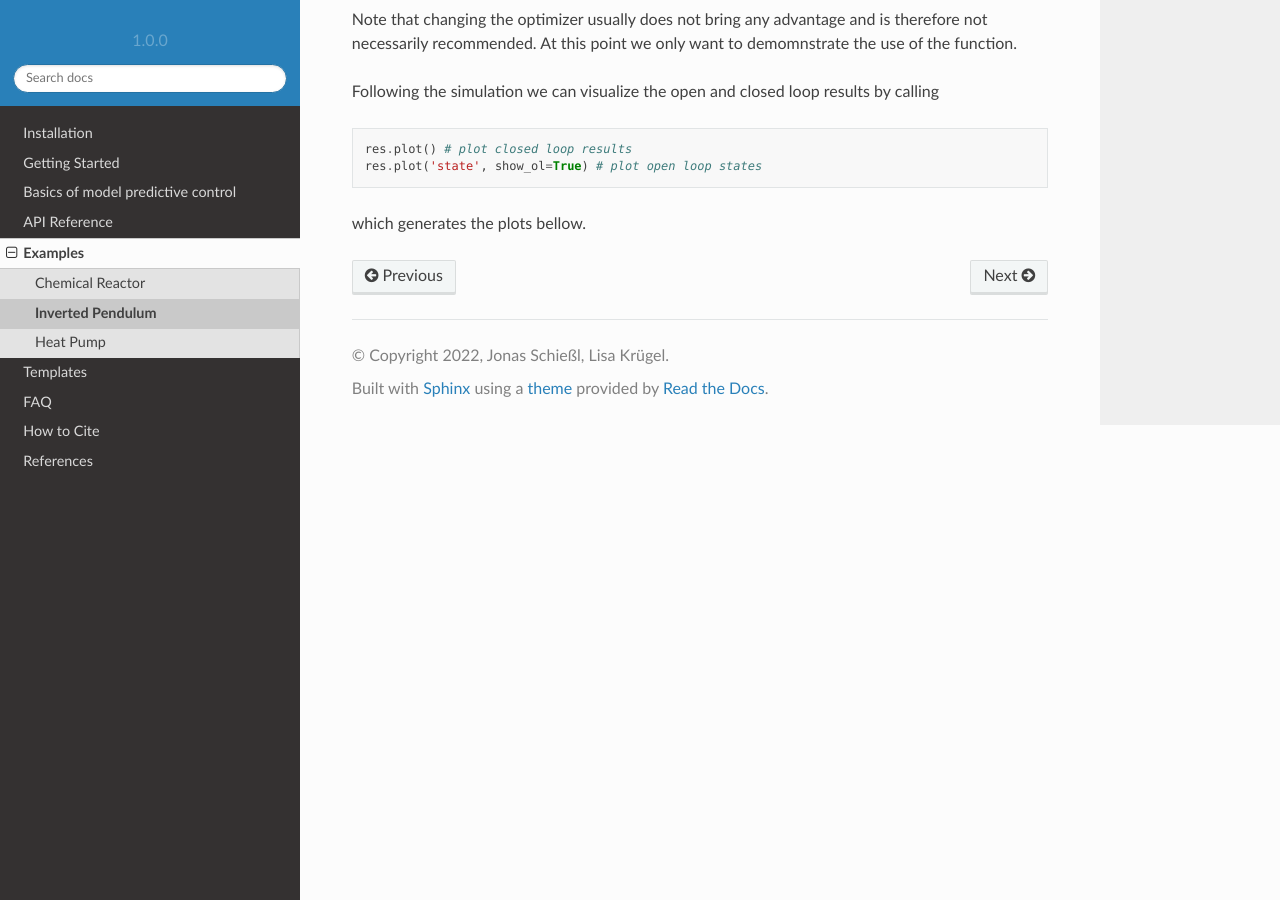
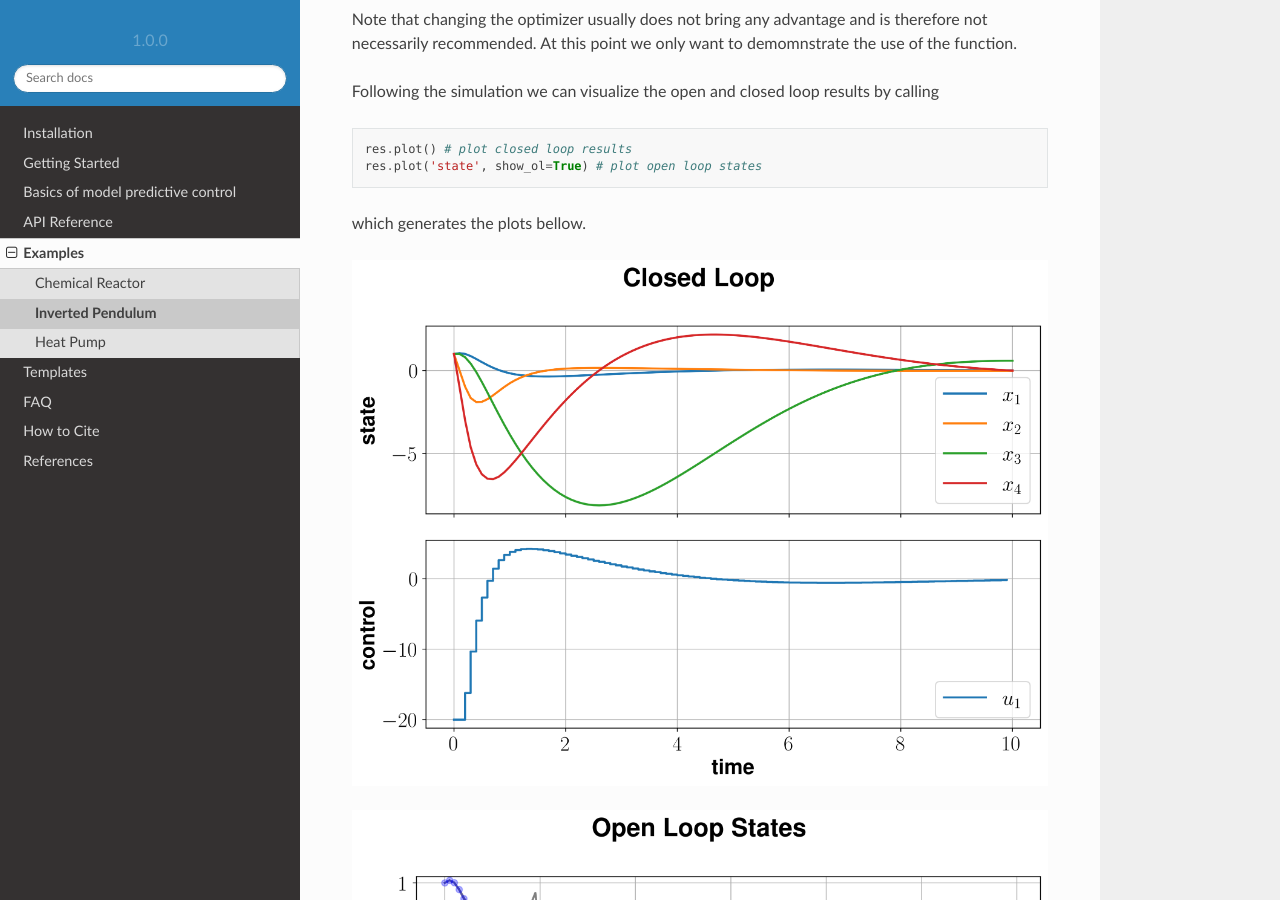
Before and after one commit to nMPyC/nmpyc, a Sphinx documentation site: the page built from docs/source/example/pendel.rst, in a window 1280 px wide and 900 px high, scrolled down 2013 px. Built offline with Sphinx 7.4.7 and the Read the Docs theme 2.0.0, drawn with Linux system fonts in a browser that asks for light colours.

Commit message:
Update pendel.rst

```diff
--- a/docs/source/example/pendel.rst
+++ b/docs/source/example/pendel.rst
@@ -116,3 +116,7 @@ Following the simulation we can visualize the open and closed loop results by ca
    res.plot('state', show_ol=True) # plot open loop states
 
 which generates the plots bellow.
+
+.. image:: invpend_cl.png
+
+.. image:: invpend_ol.png
```
